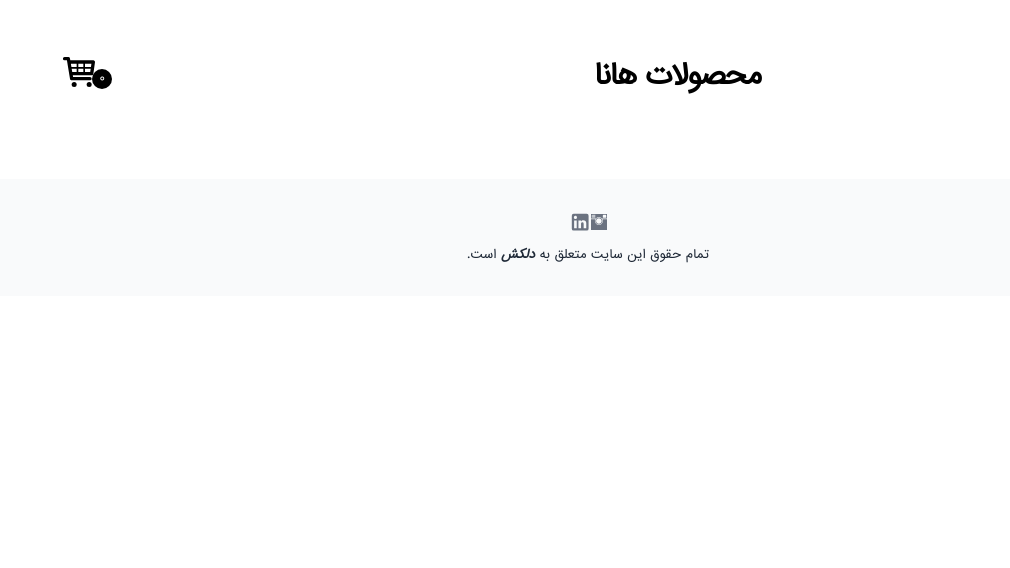
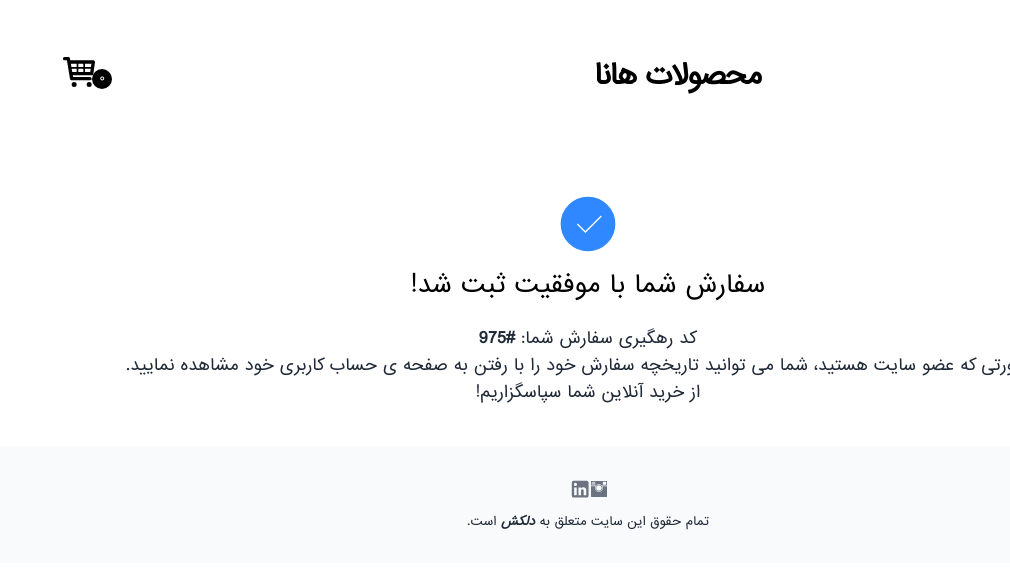
Before and after one commit to Dellcash/Wordpress-to-Vue-Hana-template, a Vue app: page /success in a window 1280 px wide. Shown: the top 568 px of the page, without its empty margins (270-1280 px from the left). Built offline with nearby package versions, Linux system fonts and the light colour scheme.

Commit message:
shop store completed

```diff
--- /dev/null
+++ b/src/components/Icons/Check.vue
@@ -0,0 +1,18 @@
+<template>
+	<svg width="4em" md:w-6em height="4em" md:h-6em viewBox="0 0 48 48">
+		<g fill="none" strokeLinejoin="round" strokeWidth="4">
+			<path
+				fill="#2F88FF"
+				stroke="#2F88FF"
+				d="M24 44C29.5228 44 34.5228 41.7614 38.1421 38.1421C41.7614 34.5228 44 29.5228 44 24C44 18.4772 41.7614 13.4772 38.1421 9.85786C34.5228 6.23858 29.5228 4 24 4C18.4772 4 13.4772 6.23858 9.85786 9.85786C6.23858 13.4772 4 18.4772 4 24C4 29.5228 6.23858 34.5228 9.85786 38.1421C13.4772 41.7614 18.4772 44 24 44Z"
+			></path>
+			<path stroke="#fff" strokeLinecap="round" d="M16 24L22 30L34 18"></path>
+		</g>
+	</svg>
+</template>
+
+<script>
+export default {
+	name: "IconParkCheckOne",
+};
+</script>
--- a/src/views/Shopping/Info.vue
+++ b/src/views/Shopping/Info.vue
@@ -10,13 +10,17 @@ const picked = ref("One");
 const signInForm = reactive({
 	email: "",
 	password: "",
+	signInError: "",
 });
 const signInLoading = ref(false);
 const signIn = () => {
 	const user = shopStore.users.find((user) => user.email === signInForm.email);
 	if (!user) {
 		if (signInForm.email === "" || signInForm.password === "") {
-			alert("fill inputs");
+			signInForm.signInError = "لطفا اطلاعات را کامل وارد کنید";
+			setTimeout(() => {
+				signInForm.signInError = "";
+			}, 2000);
 		} else {
 			signInLoading.value = true;
 			setTimeout(() => {
@@ -30,14 +34,13 @@ const signIn = () => {
 				router.push("/checkout");
 			}, 2000);
 		}
-	} else {
-		alert("this email is taken");
 	}
 };
 
 const loginForm = reactive({
 	email: "",
 	password: "",
+	loginError: "",
 });
 const loginLoading = ref(false);
 const login = () => {
@@ -55,7 +58,10 @@ const login = () => {
 		loginLoading.value = true;
 		setTimeout(() => {
 			loginLoading.value = false;
-			alert("wrong email or password");
+			loginForm.loginError = "کاربری با این مشخصات وجود ندارد";
+			setTimeout(() => {
+				loginForm.loginError = "";
+			}, 2000);
 			loginForm.email = "";
 			loginForm.password = "";
 		}, 2000);
@@ -168,6 +174,21 @@ const login = () => {
 		<div class="mb-10 head">
 			<h6>قدم دوم: روش پرداخت</h6>
 		</div>
+
+		<!-- ERROR -->
+		<div v-if="signInForm.signInError" class="sucess">
+			<button @click="signInForm.signInError = ''" mb-2>
+				<span text-10px text-gray-100>&#9747;</span>
+			</button>
+			<p>{{ signInForm.signInError }}</p>
+		</div>
+
+		<div v-if="loginForm.loginError" class="sucess">
+			<button @click="loginForm.loginError = ''" mb-2>
+				<span text-10px text-gray-100>&#9747;</span>
+			</button>
+			<p>{{ loginForm.loginError }}</p>
+		</div>
 	</main>
 </template>
 
@@ -207,7 +228,15 @@ main {
 		}
 
 		.btn {
-			--at-apply: "text-10px py-1.5  bg-#62af65 text-white duration-250 w-35 hover:bg-#62ce65 sm:w-50 md:(w-90 text-14px) lg:w-40 xl:( text-16px py-2.5 )";
+			--at-apply: "text-10px py-1.5  bg-#62af65 text-white duration-250 w-35 focus:outline-none hover:bg-#62ce65 sm:w-50 md:(w-90 text-14px) lg:w-40 xl:( text-16px py-2.5 )";
+		}
+	}
+
+	.sucess {
+		--at-apply: "fixed flex items-center top-10 right-5 bg-red p-2";
+
+		p {
+			--at-apply: "text-10px ml-3 mr-1 text-white tracking-wide";
 		}
 	}
 }
--- a/src/views/Shopping/Success.vue
+++ b/src/views/Shopping/Success.vue
@@ -1,5 +1,56 @@
-<script setup></script>
+<script setup>
+import { onMounted, ref } from "vue";
+import Check from "../../components/Icons/Check.vue";
 
-<template>suc</template>
+const randomNumber = () => {
+	return Math.floor(Math.random() * 1000) + 1;
+};
+const loading = ref(false);
+const pageLoading = () => {
+	loading.value = true;
+	setTimeout(() => {
+		loading.value = false;
+	}, 2000);
+};
 
-<style lang="scss" scoped></style>
+onMounted(() => {
+	randomNumber();
+	pageLoading();
+});
+</script>
+
+<template>
+	<main v-if="loading" class="loading"><span>. . .</span></main>
+	<main v-else class="px-5 mt-10 mb-10 text-center">
+		<Check />
+		<h2
+			class="mb-3 font-thin leading-8 sm:( px-30 mb-5 ) xl:leading-10"
+			text="#2F88FF sm:2rem"
+		>
+			سفارش شما با موفقیت ثبت <br hidden xl:block />
+			شد!
+		</h2>
+
+		<div text="10px sm:12px xl:14px" p="sm:x-30" md:leading-7>
+			<p>
+				کد رهگیری سفارش شما: <strong>#{{ randomNumber() }}</strong>
+			</p>
+			<p>
+				در صورتی که عضو سایت هستید، شما می توانید تاریخچه سفارش خود را با رفتن
+				به صفحه ی حساب کاربری خود مشاهده نمایید.
+			</p>
+			<p>از خرید آنلاین شما سپاسگزاریم!</p>
+		</div>
+	</main>
+</template>
+
+<style lang="scss" scoped>
+.loading {
+	--at-apply: "fixed block top-0 left-0 w-[100%] h-[100%] bg-[rgba(0,0,0,0.5)] z-9999";
+
+	span {
+		transform: translate(-50%, -50%);
+		--at-apply: "text-3rem text-white fixed top-[50%] left-[50%] z-9999 rounded-sm";
+	}
+}
+</style>
```
